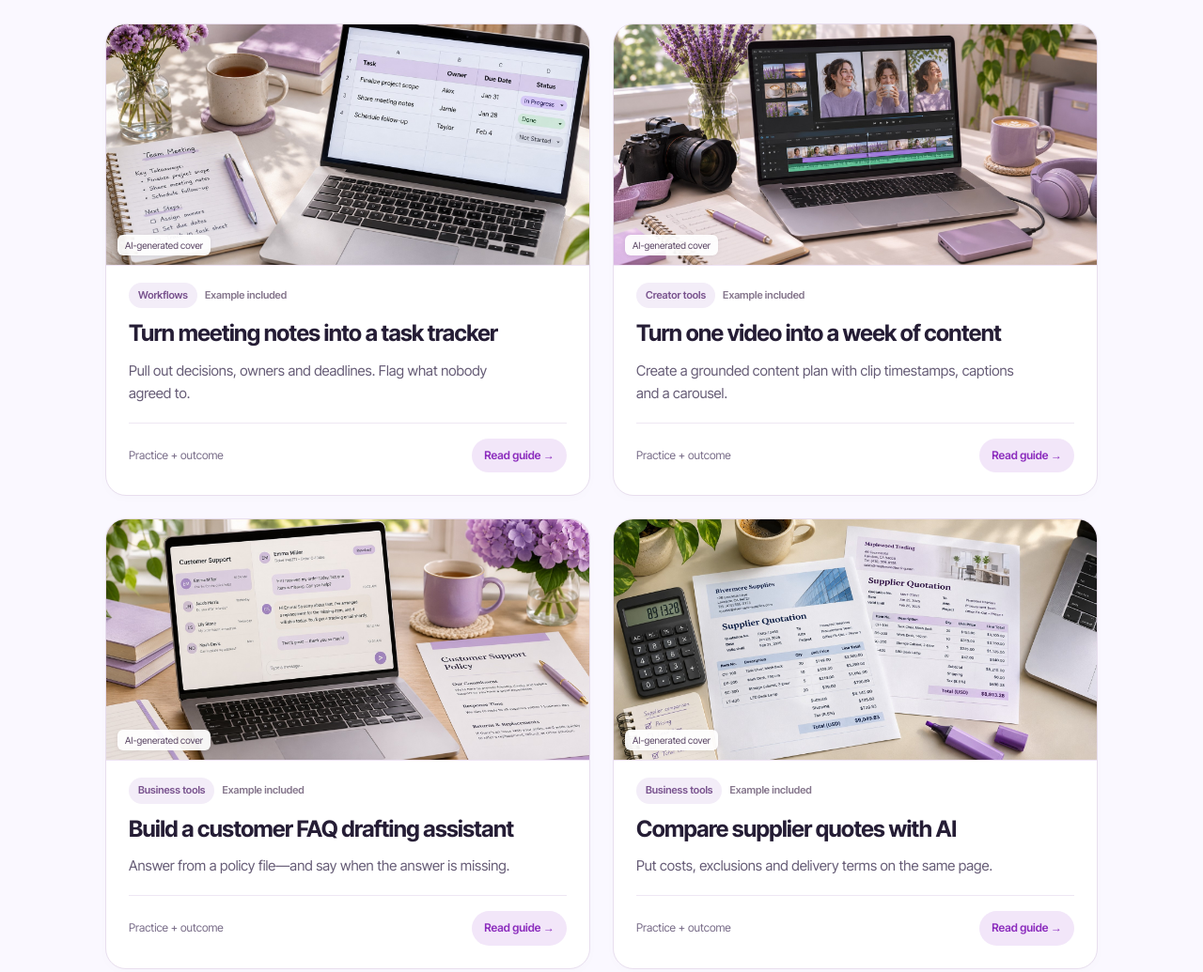
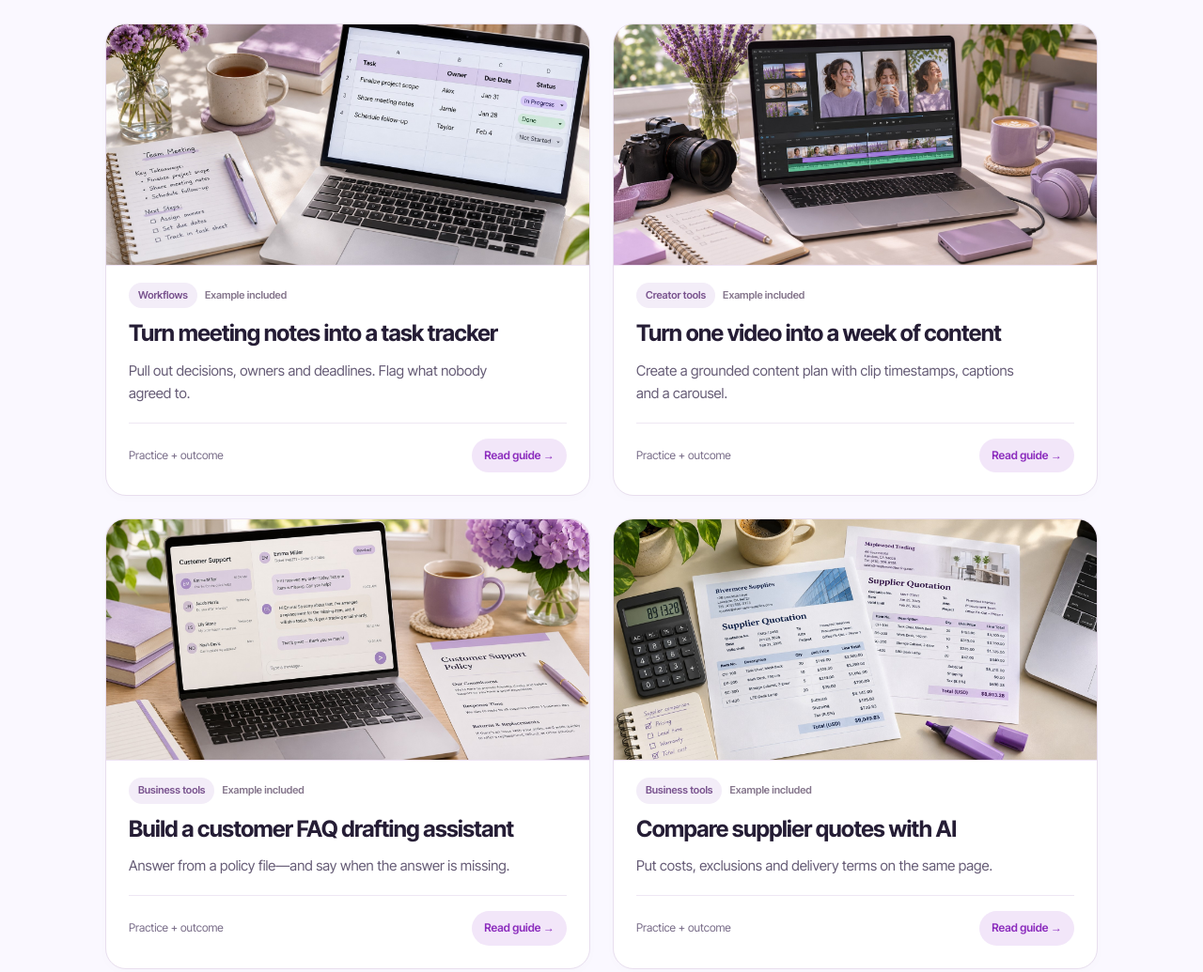
Before and after one commit to HeonHiteng/sherlyn-guide, a plain HTML site: page index.html in a window 1280 px wide. Shown: the part 887-1922 px from the top of the page at 94% size. Drawn offline with Linux system fonts and the light colour scheme.

Commit message:
Remove guide cover labels

```diff
--- a/guide-cards.css
+++ b/guide-cards.css
@@ -16,4 +16,3 @@
 
 /* Photographic covers are illustrative, not product screenshots. */
 #guides .guide-thumbnail{position:relative;background:#eee7f0}
-#guides .cover-label{position:absolute;z-index:1;bottom:10px;left:12px;padding:4px 8px;border-radius:6px;background:#ffffffed;color:#584362;font-size:10px;line-height:1.4;box-shadow:0 1px 5px #251d3510;pointer-events:none}
--- a/index.html
+++ b/index.html
@@ -53,36 +53,36 @@
         </div>
       </div>
       <div class="grid">
-<a href="guides/meeting-to-task-tracker.html" class="card card-visual"><div class="guide-thumbnail"><span class="cover-label">AI-generated cover</span><img src="images/meeting-to-task-tracker-photo.jpg" alt="" width="960" height="480" loading="lazy"></div><div class="tags"><span class="chip">Workflows</span><span class="chip">Example included</span></div><h3>Turn meeting notes into a task tracker</h3><p>Pull out decisions, owners and deadlines. Flag what nobody agreed to.</p><div class="card-foot"><span>Practice + outcome</span><b>Read guide →</b></div></a>
-<a href="guides/video-to-content-week.html" class="card card-visual"><div class="guide-thumbnail"><span class="cover-label">AI-generated cover</span><img src="images/video-to-content-week-photo.jpg" alt="" width="960" height="480" loading="lazy"></div><div class="tags"><span class="chip">Creator tools</span><span class="chip">Example included</span></div><h3>Turn one video into a week of content</h3><p>Create a grounded content plan with clip timestamps, captions and a carousel.</p><div class="card-foot"><span>Practice + outcome</span><b>Read guide →</b></div></a>
-<a href="guides/customer-faq-assistant.html" class="card card-visual"><div class="guide-thumbnail"><span class="cover-label">AI-generated cover</span><img src="images/customer-faq-assistant-photo.jpg" alt="" width="960" height="480" loading="lazy"></div><div class="tags"><span class="chip">Business tools</span><span class="chip">Example included</span></div><h3>Build a customer FAQ drafting assistant</h3><p>Answer from a policy file—and say when the answer is missing.</p><div class="card-foot"><span>Practice + outcome</span><b>Read guide →</b></div></a>
-<a href="guides/compare-supplier-quotes.html" class="card card-visual"><div class="guide-thumbnail"><span class="cover-label">AI-generated cover</span><img src="images/compare-supplier-quotes-photo.jpg" alt="" width="960" height="480" loading="lazy"></div><div class="tags"><span class="chip">Business tools</span><span class="chip">Example included</span></div><h3>Compare supplier quotes with AI</h3><p>Put costs, exclusions and delivery terms on the same page.</p><div class="card-foot"><span>Practice + outcome</span><b>Read guide →</b></div></a>
-<a href="guides/clean-a-messy-spreadsheet.html" class="card card-visual"><div class="guide-thumbnail"><span class="cover-label">AI-generated cover</span><img src="images/clean-a-messy-spreadsheet-photo.jpg" alt="" width="960" height="480" loading="lazy"></div><div class="tags"><span class="chip">Data skills</span><span class="chip">Example included</span></div><h3>Clean a messy spreadsheet with AI</h3><p>Standardise safe fields, isolate ambiguous dates and keep a change log.</p><div class="card-foot"><span>Practice + outcome</span><b>Read guide →</b></div></a>
-<a href="guides/weekly-research-digest.html" class="card card-visual"><div class="guide-thumbnail"><span class="cover-label">AI-generated cover</span><img src="images/weekly-research-digest-photo.jpg" alt="" width="960" height="480" loading="lazy"></div><div class="tags"><span class="chip">Research</span><span class="chip">Example included</span></div><h3>Create a weekly research digest</h3><p>Turn a small reading list into a dated, source-linked briefing.</p><div class="card-foot"><span>Practice + outcome</span><b>Read guide →</b></div></a>
-<a href="guides/reusable-ai-project-brief.html" class="card card-visual"><div class="guide-thumbnail"><span class="cover-label">AI-generated cover</span><img src="images/reusable-ai-project-brief-photo.jpg" alt="" width="960" height="480" loading="lazy"></div><div class="tags"><span class="chip">Creative coding</span><span class="chip">Example included</span></div><h3>Write an AI project brief you can actually test</h3><p>Turn an app idea into a build specification and acceptance checklist.</p><div class="card-foot"><span>Practice + outcome</span><b>Read guide →</b></div></a>
-<a href="guides/customer-feedback-priorities.html" class="card card-visual"><div class="guide-thumbnail"><span class="cover-label">AI-generated cover</span><img src="images/customer-feedback-priorities-photo.jpg" alt="" width="960" height="480" loading="lazy"></div><div class="tags"><span class="chip">Business tools</span><span class="chip">Example included</span></div><h3>Turn customer feedback into a priority list</h3><p>Count unique reports, preserve evidence and separate frequency from impact.</p><div class="card-foot"><span>Practice + outcome</span><b>Read guide →</b></div></a>
-<a href="guides/receipts-to-expense-tracker.html" class="card card-visual"><div class="guide-thumbnail"><span class="cover-label">AI-generated cover</span><img src="images/receipts-to-expense-tracker-photo.jpg" alt="" width="960" height="480" loading="lazy"></div><div class="tags"><span class="chip">Automation</span><span class="chip">Intermediate</span></div><h3>Turn receipts into an expense tracker</h3><p>Extract receipt details, check the numbers, and save them to Google Sheets.</p><div class="card-foot"><span>Steps + examples</span><b>Read guide →</b></div></a>
-<a href="guides/ai-email-draft-assistant.html" class="card card-visual"><div class="guide-thumbnail"><span class="cover-label">AI-generated cover</span><img src="images/ai-email-draft-assistant-photo.jpg" alt="" width="960" height="480" loading="lazy"></div><div class="tags"><span class="chip">AI workflows</span><span class="chip">Intermediate</span></div><h3>Build an AI email draft assistant</h3><p>Turn an incoming email into a Gmail draft you review before sending.</p><div class="card-foot"><span>Steps + examples</span><b>Read guide →</b></div></a>
-<a href="guides/research-your-own-documents.html" class="card card-visual"><div class="guide-thumbnail"><span class="cover-label">AI-generated cover</span><img src="images/research-your-own-documents-photo.jpg" alt="" width="960" height="480" loading="lazy"></div><div class="tags"><span class="chip">Research</span><span class="chip">Intermediate</span></div><h3>Build a research assistant for your documents</h3><p>Compare documents, trace claims to sources, and find what is missing.</p><div class="card-foot"><span>Steps + examples</span><b>Read guide →</b></div></a>
-<a href="guides/content-analytics-dashboard.html" class="card card-visual"><div class="guide-thumbnail"><span class="cover-label">AI-generated cover</span><img src="images/content-analytics-dashboard-photo.jpg" alt="" width="960" height="480" loading="lazy"></div><div class="tags"><span class="chip">Creator tools</span><span class="chip">Intermediate</span></div><h3>Turn content analytics into a dashboard</h3><p>Find which posts earn saves and shares—not just views.</p><div class="card-foot"><span>Steps + examples</span><b>Read guide →</b></div></a>
-<a href="guides/brand-enquiry-tracker.html" class="card card-visual"><div class="guide-thumbnail"><span class="cover-label">AI-generated cover</span><img src="images/brand-enquiry-tracker-photo.jpg" alt="" width="960" height="480" loading="lazy"></div><div class="tags"><span class="chip">Creator tools</span><span class="chip">Intermediate</span></div><h3>Build a brand-enquiry tracker</h3><p>Collect enquiries in one place and draft replies without losing the details.</p><div class="card-foot"><span>Steps + examples</span><b>Read guide →</b></div></a>
-<a href="guides/build-an-interactive-calculator.html" class="card card-visual"><div class="guide-thumbnail"><span class="cover-label">AI-generated cover</span><img src="images/build-an-interactive-calculator-photo.jpg" alt="" width="960" height="480" loading="lazy"></div><div class="tags"><span class="chip">Creative coding</span><span class="chip">Intermediate</span></div><h3>Build an interactive calculator with AI</h3><p>Create a project estimate calculator with clear maths and a shareable link.</p><div class="card-foot"><span>Steps + examples</span><b>Read guide →</b></div></a>
+<a href="guides/meeting-to-task-tracker.html" class="card card-visual"><div class="guide-thumbnail"><img src="images/meeting-to-task-tracker-photo.jpg" alt="" width="960" height="480" loading="lazy"></div><div class="tags"><span class="chip">Workflows</span><span class="chip">Example included</span></div><h3>Turn meeting notes into a task tracker</h3><p>Pull out decisions, owners and deadlines. Flag what nobody agreed to.</p><div class="card-foot"><span>Practice + outcome</span><b>Read guide →</b></div></a>
+<a href="guides/video-to-content-week.html" class="card card-visual"><div class="guide-thumbnail"><img src="images/video-to-content-week-photo.jpg" alt="" width="960" height="480" loading="lazy"></div><div class="tags"><span class="chip">Creator tools</span><span class="chip">Example included</span></div><h3>Turn one video into a week of content</h3><p>Create a grounded content plan with clip timestamps, captions and a carousel.</p><div class="card-foot"><span>Practice + outcome</span><b>Read guide →</b></div></a>
+<a href="guides/customer-faq-assistant.html" class="card card-visual"><div class="guide-thumbnail"><img src="images/customer-faq-assistant-photo.jpg" alt="" width="960" height="480" loading="lazy"></div><div class="tags"><span class="chip">Business tools</span><span class="chip">Example included</span></div><h3>Build a customer FAQ drafting assistant</h3><p>Answer from a policy file—and say when the answer is missing.</p><div class="card-foot"><span>Practice + outcome</span><b>Read guide →</b></div></a>
+<a href="guides/compare-supplier-quotes.html" class="card card-visual"><div class="guide-thumbnail"><img src="images/compare-supplier-quotes-photo.jpg" alt="" width="960" height="480" loading="lazy"></div><div class="tags"><span class="chip">Business tools</span><span class="chip">Example included</span></div><h3>Compare supplier quotes with AI</h3><p>Put costs, exclusions and delivery terms on the same page.</p><div class="card-foot"><span>Practice + outcome</span><b>Read guide →</b></div></a>
+<a href="guides/clean-a-messy-spreadsheet.html" class="card card-visual"><div class="guide-thumbnail"><img src="images/clean-a-messy-spreadsheet-photo.jpg" alt="" width="960" height="480" loading="lazy"></div><div class="tags"><span class="chip">Data skills</span><span class="chip">Example included</span></div><h3>Clean a messy spreadsheet with AI</h3><p>Standardise safe fields, isolate ambiguous dates and keep a change log.</p><div class="card-foot"><span>Practice + outcome</span><b>Read guide →</b></div></a>
+<a href="guides/weekly-research-digest.html" class="card card-visual"><div class="guide-thumbnail"><img src="images/weekly-research-digest-photo.jpg" alt="" width="960" height="480" loading="lazy"></div><div class="tags"><span class="chip">Research</span><span class="chip">Example included</span></div><h3>Create a weekly research digest</h3><p>Turn a small reading list into a dated, source-linked briefing.</p><div class="card-foot"><span>Practice + outcome</span><b>Read guide →</b></div></a>
+<a href="guides/reusable-ai-project-brief.html" class="card card-visual"><div class="guide-thumbnail"><img src="images/reusable-ai-project-brief-photo.jpg" alt="" width="960" height="480" loading="lazy"></div><div class="tags"><span class="chip">Creative coding</span><span class="chip">Example included</span></div><h3>Write an AI project brief you can actually test</h3><p>Turn an app idea into a build specification and acceptance checklist.</p><div class="card-foot"><span>Practice + outcome</span><b>Read guide →</b></div></a>
+<a href="guides/customer-feedback-priorities.html" class="card card-visual"><div class="guide-thumbnail"><img src="images/customer-feedback-priorities-photo.jpg" alt="" width="960" height="480" loading="lazy"></div><div class="tags"><span class="chip">Business tools</span><span class="chip">Example included</span></div><h3>Turn customer feedback into a priority list</h3><p>Count unique reports, preserve evidence and separate frequency from impact.</p><div class="card-foot"><span>Practice + outcome</span><b>Read guide →</b></div></a>
+<a href="guides/receipts-to-expense-tracker.html" class="card card-visual"><div class="guide-thumbnail"><img src="images/receipts-to-expense-tracker-photo.jpg" alt="" width="960" height="480" loading="lazy"></div><div class="tags"><span class="chip">Automation</span><span class="chip">Intermediate</span></div><h3>Turn receipts into an expense tracker</h3><p>Extract receipt details, check the numbers, and save them to Google Sheets.</p><div class="card-foot"><span>Steps + examples</span><b>Read guide →</b></div></a>
+<a href="guides/ai-email-draft-assistant.html" class="card card-visual"><div class="guide-thumbnail"><img src="images/ai-email-draft-assistant-photo.jpg" alt="" width="960" height="480" loading="lazy"></div><div class="tags"><span class="chip">AI workflows</span><span class="chip">Intermediate</span></div><h3>Build an AI email draft assistant</h3><p>Turn an incoming email into a Gmail draft you review before sending.</p><div class="card-foot"><span>Steps + examples</span><b>Read guide →</b></div></a>
+<a href="guides/research-your-own-documents.html" class="card card-visual"><div class="guide-thumbnail"><img src="images/research-your-own-documents-photo.jpg" alt="" width="960" height="480" loading="lazy"></div><div class="tags"><span class="chip">Research</span><span class="chip">Intermediate</span></div><h3>Build a research assistant for your documents</h3><p>Compare documents, trace claims to sources, and find what is missing.</p><div class="card-foot"><span>Steps + examples</span><b>Read guide →</b></div></a>
+<a href="guides/content-analytics-dashboard.html" class="card card-visual"><div class="guide-thumbnail"><img src="images/content-analytics-dashboard-photo.jpg" alt="" width="960" height="480" loading="lazy"></div><div class="tags"><span class="chip">Creator tools</span><span class="chip">Intermediate</span></div><h3>Turn content analytics into a dashboard</h3><p>Find which posts earn saves and shares—not just views.</p><div class="card-foot"><span>Steps + examples</span><b>Read guide →</b></div></a>
+<a href="guides/brand-enquiry-tracker.html" class="card card-visual"><div class="guide-thumbnail"><img src="images/brand-enquiry-tracker-photo.jpg" alt="" width="960" height="480" loading="lazy"></div><div class="tags"><span class="chip">Creator tools</span><span class="chip">Intermediate</span></div><h3>Build a brand-enquiry tracker</h3><p>Collect enquiries in one place and draft replies without losing the details.</p><div class="card-foot"><span>Steps + examples</span><b>Read guide →</b></div></a>
+<a href="guides/build-an-interactive-calculator.html" class="card card-visual"><div class="guide-thumbnail"><img src="images/build-an-interactive-calculator-photo.jpg" alt="" width="960" height="480" loading="lazy"></div><div class="tags"><span class="chip">Creative coding</span><span class="chip">Intermediate</span></div><h3>Build an interactive calculator with AI</h3><p>Create a project estimate calculator with clear maths and a shareable link.</p><div class="card-foot"><span>Steps + examples</span><b>Read guide →</b></div></a>
         <a href="guides/build-a-foggy-mirror.html" class="card card-visual">
-          <div class="guide-thumbnail"><span class="cover-label">AI-generated cover</span><img src="images/foggy-mirror-photo.jpg" alt="" width="960" height="480" loading="lazy"></div>
+          <div class="guide-thumbnail"><img src="images/foggy-mirror-photo.jpg" alt="" width="960" height="480" loading="lazy"></div>
           <div class="tags"><span class="chip">Creative coding</span><span class="new">Copy-ready prompt</span></div>
           <h3>Build a foggy mirror with AI</h3>
           <p>Fog up your webcam mirror, write with your fingertip, and leave a kiss. Get the full prompt to build your own.</p>
           <div class="card-foot"><span>Prompt + tutorial</span><b>Read guide →</b></div>
         </a>
         <a href="guides/give-ai-agents-a-3d-office.html" class="card card-visual">
-          <div class="guide-thumbnail"><span class="cover-label">AI-generated cover</span><img src="images/hermes-office-photo.jpg" alt="" width="960" height="480" loading="lazy"></div>
+          <div class="guide-thumbnail"><img src="images/hermes-office-photo.jpg" alt="" width="960" height="480" loading="lazy"></div>
           <div class="tags"><span class="chip">AI agents</span><span class="chip">Local setup</span></div>
           <h3>Give your AI agents a 3D office</h3>
           <p>Give your agents a place to work. Watch their activity and check their tasks.</p>
           <div class="card-foot"><span>10 min setup</span><b>Read guide →</b></div>
         </a>
         <a href="guides/connect-whatsapp-to-claude.html" class="card card-visual">
-          <div class="guide-thumbnail"><span class="cover-label">AI-generated cover</span><img src="images/whatsapp-claude-photo.jpg" alt="" width="960" height="480" loading="lazy"></div>
+          <div class="guide-thumbnail"><img src="images/whatsapp-claude-photo.jpg" alt="" width="960" height="480" loading="lazy"></div>
           <div class="tags"><span class="chip">AI tools</span><span class="chip">Local setup</span></div>
           <h3>Connect Claude to your WhatsApp</h3>
           <p>Search your chats, catch up on conversations, and draft replies with Claude.</p>
```
